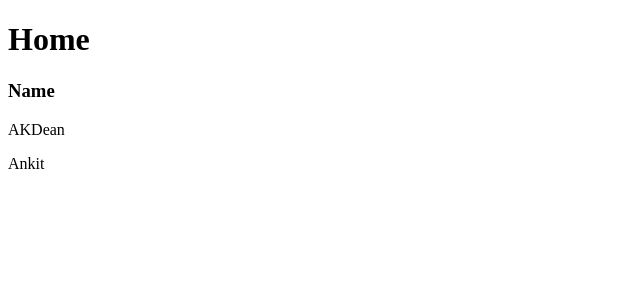
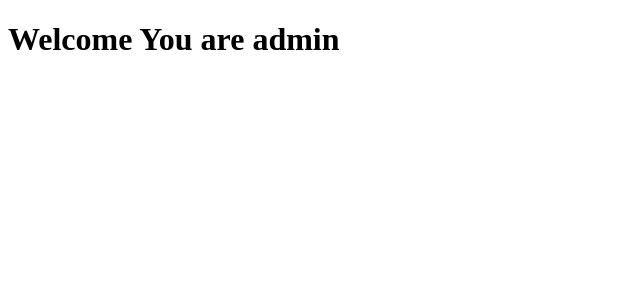
Before and after one commit to Kumar-Ankit56/React-Concept, a React (Vite) app: page / in a window 1280 px wide. Shown: the top 300 px of the page, without its empty margins (0-640 px from the left). Built offline with nearby package versions, Linux system fonts and the light colour scheme.

Commit message:
Switch statement in react

```diff
--- a/index.html
+++ b/index.html
@@ -4,7 +4,7 @@
     <meta charset="UTF-8" />
     <link rel="icon" type="image/svg+xml" href="/vite.svg" />
     <meta name="viewport" content="width=device-width, initial-scale=1.0" />
-    <title>Vite + React</title>
+    <title>React-Concept</title>
   </head>
   <body>
     <div id="root"></div>
--- a/src/About.jsx
+++ b/src/About.jsx
@@ -1,8 +1,6 @@
 /* eslint-disable no-unused-vars */
 import React from "react";
 
-function About(props) {
-  return <>{props.name}</>;
-}
+function About(props) {}
 
 export default About;
--- a/src/App.jsx
+++ b/src/App.jsx
@@ -1,17 +1,15 @@
-import About from "./About";
-import Home from "./Home";
-
-//Handling Basic form
+// eslint-disable-next-line no-unused-vars
+import React from "react";
+//Switch statement in React
 function App() {
-  const Proiles = [
-    { Name: "AK", skills: "Full Stack" },
-    { Name: "Dean", skills: "Web Developer" },
-  ];
-  return (
-    <>
-      <Home data={Proiles} />
-      <About name="Ankit" />
-    </>
-  );
+  const UserType = "Admin";
+  switch (UserType) {
+    case "Admin":
+      return <h1>Welcome You are admin</h1>;
+    case "User":
+      return <h1>Welcome You are User</h1>;
+    default:
+      return <h1>No role permissiable</h1>;
+  }
 }
 export default App;
```
